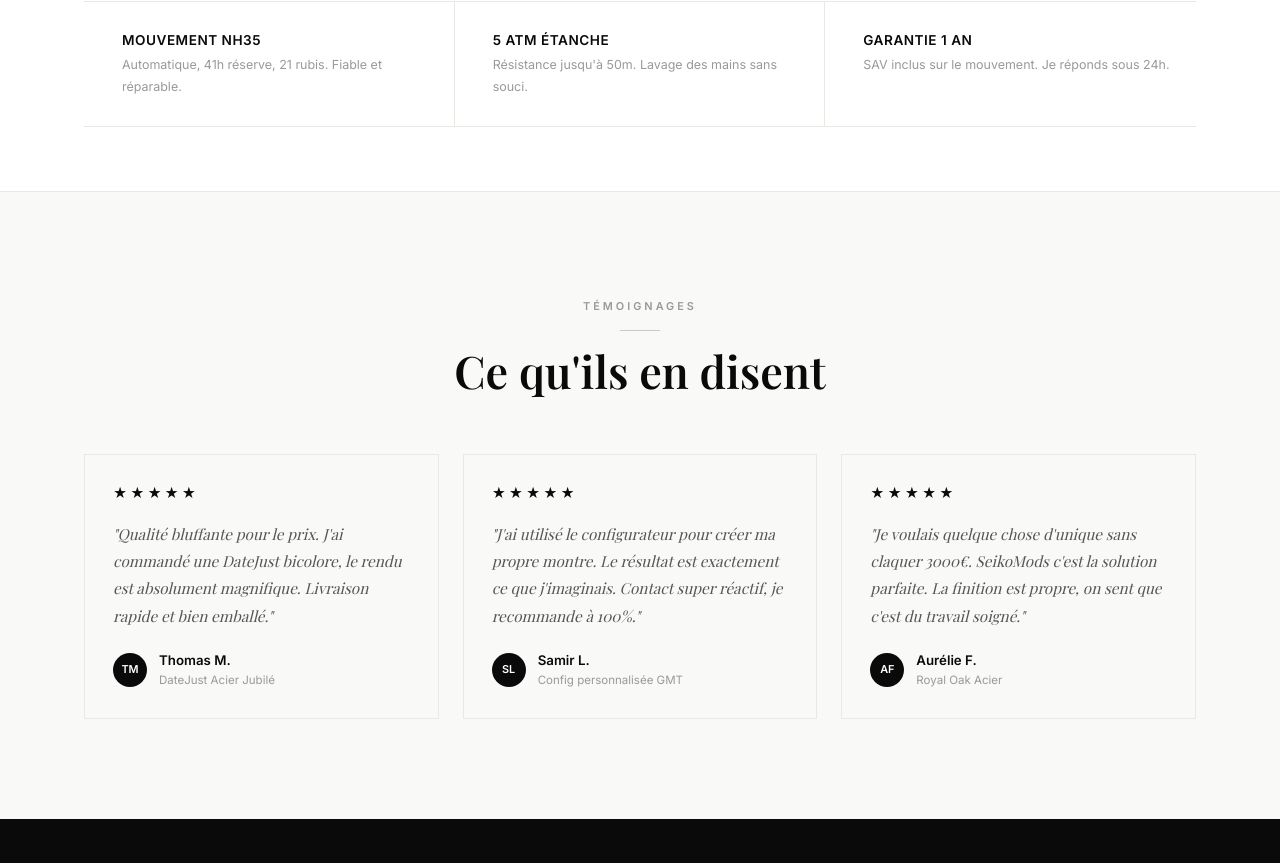
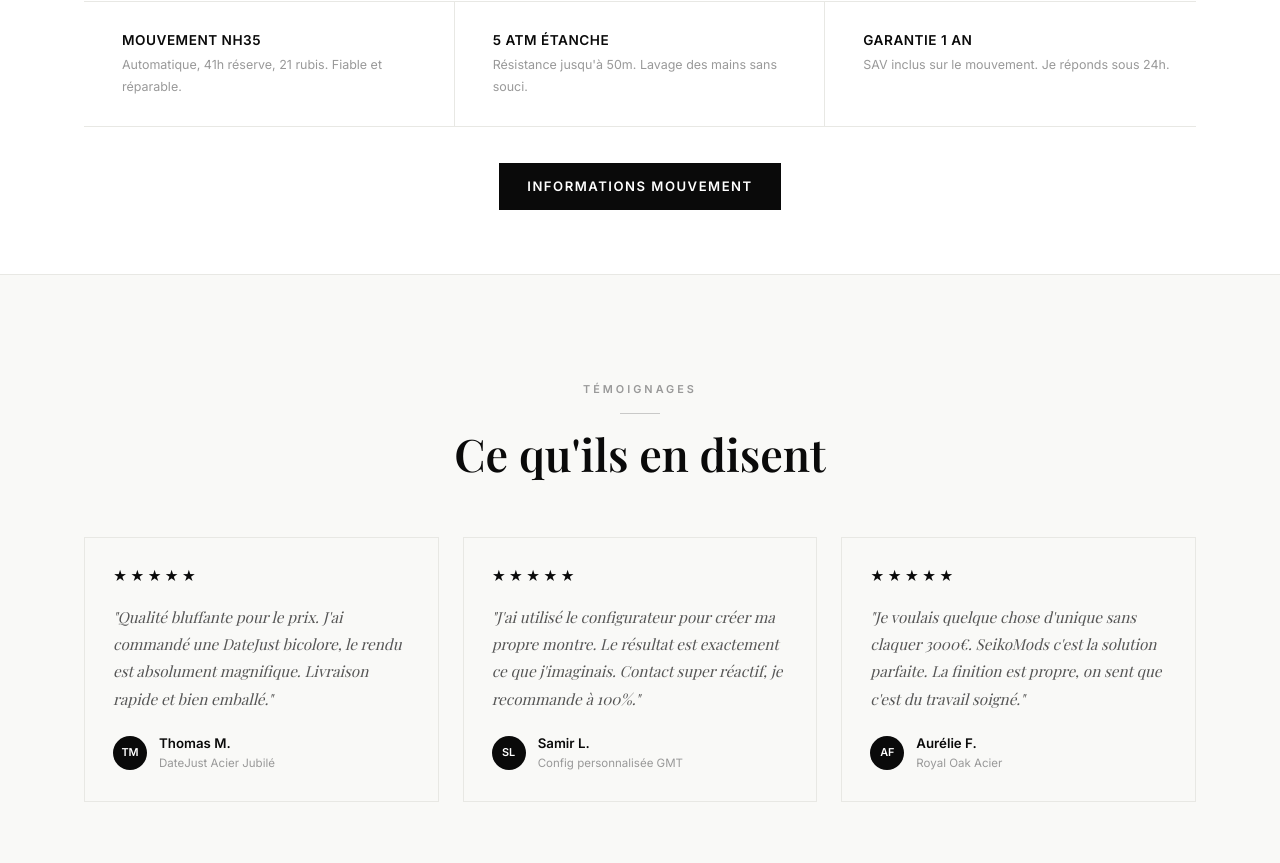
Before and after one commit to seikomodslouis/seikomods-site, a plain HTML site: page index.html in a window 1280 px wide. Shown: the part 3023-3886 px from the top of the page. Drawn offline with nearby package versions, Linux system fonts and the light colour scheme; a web font is replaced by a local one.

Commit message:
Update index.html

```diff
--- a/index.html
+++ b/index.html
@@ -276,6 +276,9 @@
         </div>
       </div>
     </div>
+    <div style="text-align:center;margin-top:36px">
+      <a href="infos.html" class="btn btn-gold">Informations mouvement</a>
+    </div>
   </div>
 </section>
 
```
